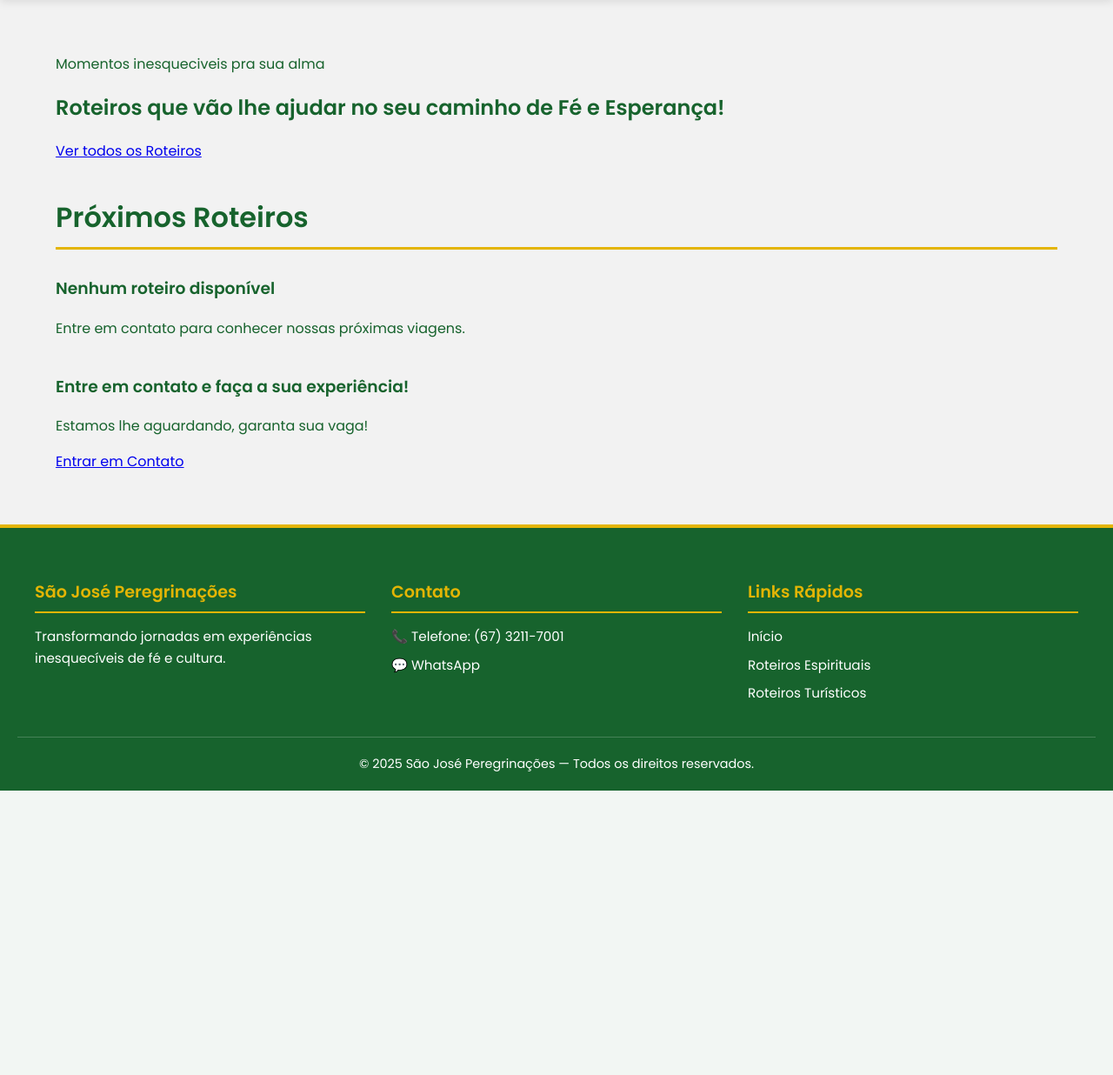
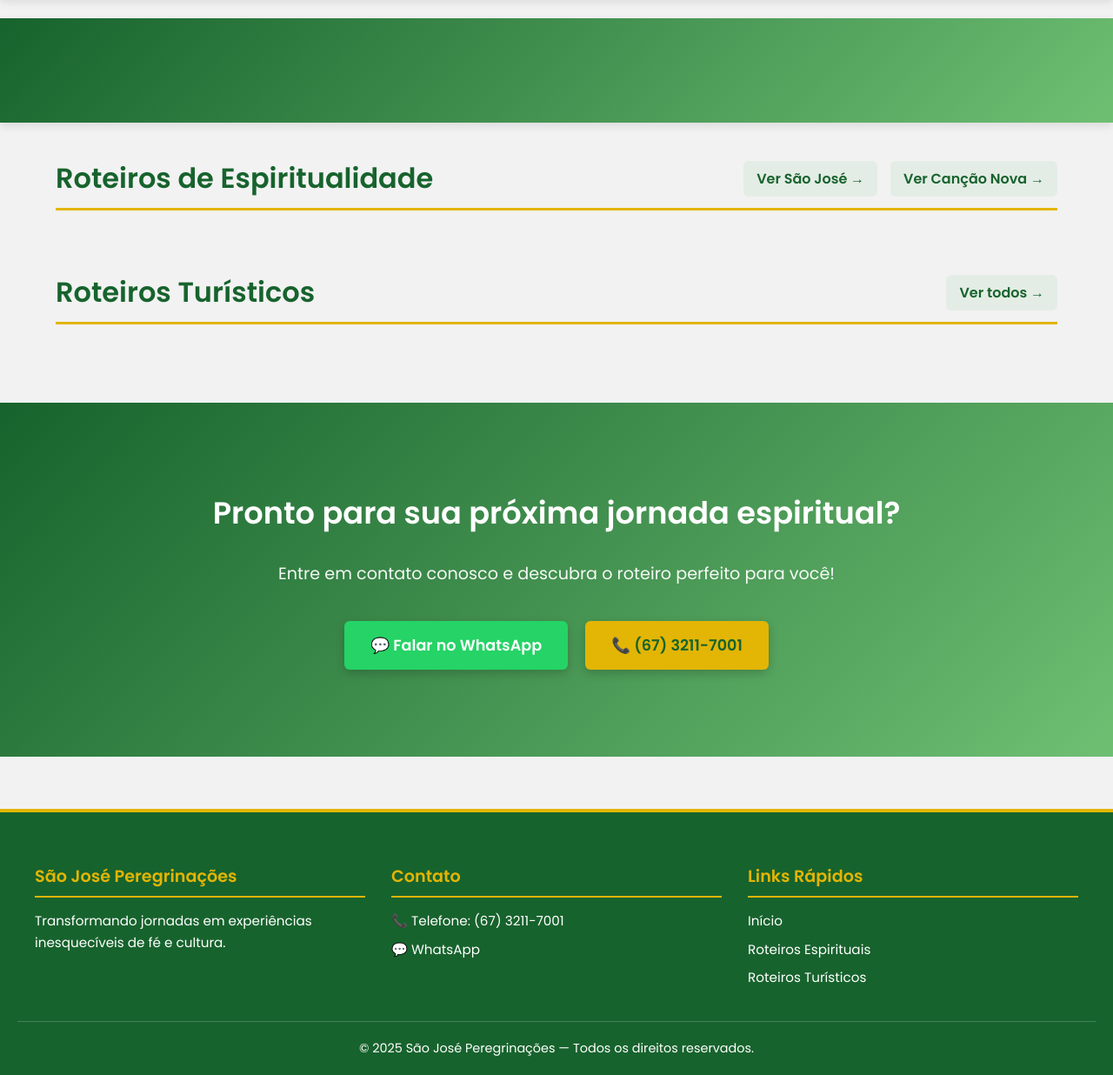
Before and after one commit to marcelofcn/peregrinecomacancaonova, a Flask app: template templates/home.html in a window 1280 px wide. Shown: the part 79-1315 px from the top of the page at 87% size. Before the commit the page ends 988 px from the top, so only its background shows below. Run offline with Flask 3, Linux system fonts and the light colour scheme; the template is opened without the code that fills it, so the values that code supplies are empty; parts of the project's set-up code (start-up, migrations or seed data) failed here and were passed over.

Commit message:
Update home.html

```diff
--- a/templates/home.html
+++ b/templates/home.html
@@ -1,87 +1,211 @@
 {% extends "base.html" %}
-{% block title %}Roteiros de Peregrinação - {{ site_name }}{% endblock %}
+{% block title %}Início — São José Peregrinações{% endblock %}
+
 {% block content %}
-<div class="fade-in">
-    <section class="bg-gray-100 py-20 border-b border-gray-200">
-        <div class="container mx-auto px-4 text-center">
-            <p class="text-xl font-semibold text-cancao-blue mb-3">Momentos inesqueciveis pra sua alma</p>
-            <h1 class="text-5xl font-extrabold text-gray-900 mb-6">Roteiros que vão lhe ajudar no seu caminho de Fé e Esperança!</h1>
-            <p class="text-lg text-gray-600 max-w-3xl mx-auto mb-8">{{ site_description }}</p>
-            <a href="#roteiros" class="bg-cancao-blue hover-cancao-blue text-white px-8 py-3 rounded-full font-bold transition shadow-lg">Ver todos os Roteiros</a>
+<section class="hero">
+  <div class="hero-carousel">
+    {% for txt in hero_texts %}
+      <div class="hero-slide">{{ txt }}</div>
+    {% endfor %}
   </div>
 </section>
 
-    <section id="roteiros" class="container mx-auto px-4 py-16">
-        <h2 class="text-3xl font-bold text-gray-900 mb-10 border-b-4 border-cancao-blue inline-block pb-1">
-            <i data-lucide="compass" class="w-8 h-8 inline mr-2 text-cancao-blue"></i> Próximos Roteiros
-        </h2>
+<section id="espiritualidade" class="container">
+  <div class="section-header-with-link">
+    <h2>Roteiros de Espiritualidade</h2>
+    <div class="header-links">
+      <a href="{{ BASE_PATH }}/roteiros/espiritualidade/sao-jose/" class="link-ver-mais">Ver São José →</a>
+      <a href="{{ BASE_PATH }}/roteiros/espiritualidade/cancaonova/" class="link-ver-mais">Ver Canção Nova →</a>
+    </div>
+  </div>
 
-        {% if roteiros and roteiros|length > 0 %}
-        <div class="grid gap-8 sm:grid-cols-2 lg:grid-cols-3">
-            {% for r in roteiros %}
-            <div class="bg-white rounded-xl shadow-lg hover:shadow-xl transition-shadow duration-300 overflow-hidden group">
-                <div class="h-56 overflow-hidden relative bg-gray-200">
-                    {% if r.img and r.img != 'placeholder.jpg' %}
-                    <img src="{{ url_for('static', filename='img/' + r.img) }}"
-                         alt="{{ r.title }}"
-                         class="w-full h-full object-cover group-hover:scale-105 transition-transform duration-500"
-                         onerror="this.src='https://images.unsplash.com/photo-1542457635-43a290209598?w=500&q=80'">
-                    {% else %}
-                    <img src="https://images.unsplash.com/photo-1542457635-43a290209598?w=500&q=80"
-                         alt="{{ r.title }}"
-                         class="w-full h-full object-cover group-hover:scale-105 transition-transform duration-500">
-                    {% endif %}
-                    <span class="absolute top-3 left-3 bg-cancao-blue text-white text-xs font-semibold px-3 py-1 rounded-full shadow-md">{{ r.duracao }}</span>
+  <div class="cards">
+    {% for r in roteiros_espirituais %}
+      <article class="card">
+        <img src="{{ BASE_PATH }}/static/img/{{ r.img }}" alt="{{ r.title }}">
+        <h3>{{ r.title }}</h3>
+        <p class="card-date">📅 {{ r.date }}</p>
+        <a class="btn" href="{{ BASE_PATH }}/roteiro/{{ r.id }}/">Ver detalhes</a>
+
+      </article>
+    {% endfor %}
   </div>
-                <div class="p-6">
-                    <h3 class="text-xl font-bold text-gray-900 mb-2 truncate" title="{{ r.title }}">{{ r.title }}</h3>
-                    <div class="flex items-center text-gray-500 text-sm mb-4 space-x-4">
-                        <span class="flex items-center gap-1">
-                            <i data-lucide="user" class="w-4 h-4 text-gray-400"></i>
-                            {{ r.director_display.split(' - ')[0] }}
-                        </span>
+</section>
+
+<section id="turismo" class="container">
+  <div class="section-header-with-link">
+    <h2>Roteiros Turísticos</h2>
+    <a href="{{ BASE_PATH }}/roteiros/turisticos/" class="link-ver-mais">Ver todos →</a>
   </div>
-                    <div class="mb-4">
-                        <p class="text-sm text-gray-600 flex items-center gap-2 mb-1">
-                            <i data-lucide="calendar" class="w-4 h-4 text-cancao-blue"></i>
-                            De {{ r.start }} a {{ r.end }}
-                        </p>
-                        <p class="text-2xl font-bold text-green-600 mt-2">{{ r.preco }}</p>
-                        <p class="text-xs text-gray-500">Valor por pessoa</p>
+
+  <div class="cards">
+    {% for t in roteiros_turisticos %}
+      <article class="card">
+        <img src="{{ BASE_PATH }}/static/img/{{ t.img }}" alt="{{ t.title }}">
+        <h3>{{ t.title }}</h3>
+        <p class="card-date">📅 {{ t.date }}</p>
+        <a class="btn" href="{{ BASE_PATH }}/roteiro/{{ t.id }}">Ver detalhes</a>
+      </article>
+    {% endfor %}
   </div>
-                    <a href="{{ url_for('roteiro_detalhe', id=r.id) }}"
-                       class="mt-4 block w-full bg-green-600 text-white text-center py-2.5 rounded-lg font-semibold hover:bg-green-700 transition">
-                        Ver Detalhes
+</section>
+
+<section class="cta-section">
+  <div class="container">
+    <div class="cta-content">
+      <h2>Pronto para sua próxima jornada espiritual?</h2>
+      <p>Entre em contato conosco e descubra o roteiro perfeito para você!</p>
+      <div class="cta-buttons">
+        <a href="https://wa.me/5567998927001?text=Olá! Gostaria de mais informações sobre os roteiros"
+           class="btn btn-whatsapp-cta"
+           target="_blank">
+          💬 Falar no WhatsApp
+        </a>
+        <a href="tel:+556732117001" class="btn btn-phone-cta">
+          📞 (67) 3211-7001
         </a>
       </div>
     </div>
-            {% endfor %}
   </div>
-        {% else %}
-        <div class="bg-yellow-50 border-l-4 border-yellow-400 p-6 rounded-lg">
-            <div class="flex items-center">
-                <i data-lucide="alert-triangle" class="w-6 h-6 text-yellow-600 mr-3"></i>
-                <div>
-                    <h3 class="text-lg font-bold text-yellow-800">Nenhum roteiro disponível</h3>
-                    <p class="text-yellow-700">Entre em contato para conhecer nossas próximas viagens.</p>
-                </div>
-            </div>
-        </div>
-        {% endif %}
 </section>
 
-    <section class="bg-cancao-blue py-12 mt-16">
-        <div class="container mx-auto px-4 text-center">
-            <h3 class="text-2xl font-bold text-white mb-4">Entre em contato e faça a sua experiência!</h3>
-            <p class="text-blue-100 mb-6">Estamos lhe aguardando, garanta sua vaga!</p>
-            <a href="{{ url_for('contato') }}" class="inline-block bg-white text-cancao-blue px-6 py-2.5 rounded-full font-semibold hover:bg-gray-100 transition shadow-lg">Entrar em Contato</a>
-        </div>
-    </section>
-</div>
+<style>
+.section-header-with-link {
+  display: flex;
+  justify-content: space-between;
+  align-items: center;
+  margin-bottom: 30px;
+  padding-bottom: 10px;
+  border-bottom: 3px solid var(--dourado);
+  flex-wrap: wrap;
+  gap: 15px;
+}
 
-{% block extra_js %}
-<script>
-    lucide.createIcons();
-</script>
+.section-header-with-link h2 {
+  margin: 0;
+  border: none;
+  padding: 0;
+}
+
+.header-links {
+  display: flex;
+  gap: 15px;
+  flex-wrap: wrap;
+}
+
+.link-ver-mais {
+  color: var(--verde-escuro);
+  text-decoration: none;
+  font-weight: 600;
+  font-size: 1rem;
+  padding: 8px 15px;
+  border-radius: 6px;
+  background: rgba(111, 191, 115, 0.1);
+  transition: all 0.3s;
+  white-space: nowrap;
+}
+
+.link-ver-mais:hover {
+  background: var(--verde-claro);
+  color: var(--branco);
+  transform: translateX(5px);
+}
+
+.card-date {
+  color: #666;
+  font-size: 0.95rem;
+  font-weight: 500;
+}
+
+.cta-section {
+  background: linear-gradient(135deg, var(--verde-escuro) 0%, var(--verde-claro) 100%);
+  color: var(--branco);
+  padding: 60px 20px;
+  margin-top: 60px;
+  text-align: center;
+}
+
+.cta-content h2 {
+  font-size: 2.2rem;
+  margin-bottom: 15px;
+  color: var(--branco);
+  border: none;
+}
+
+.cta-content p {
+  font-size: 1.2rem;
+  margin-bottom: 30px;
+  opacity: 0.95;
+}
+
+.cta-buttons {
+  display: flex;
+  gap: 20px;
+  justify-content: center;
+  flex-wrap: wrap;
+}
+
+.btn-whatsapp-cta {
+  background: #25D366;
+  color: var(--branco);
+  font-size: 1.1rem;
+  padding: 15px 30px;
+  box-shadow: 0 4px 12px rgba(0, 0, 0, 0.2);
+}
+
+.btn-whatsapp-cta:hover {
+  background: #128C7E;
+  transform: translateY(-3px);
+  box-shadow: 0 6px 16px rgba(0, 0, 0, 0.3);
+}
+
+.btn-phone-cta {
+  background: var(--dourado);
+  color: var(--verde-escuro);
+  font-size: 1.1rem;
+  padding: 15px 30px;
+  box-shadow: 0 4px 12px rgba(0, 0, 0, 0.2);
+}
+
+.btn-phone-cta:hover {
+  background: var(--branco);
+  transform: translateY(-3px);
+  box-shadow: 0 6px 16px rgba(0, 0, 0, 0.3);
+}
+
+@media (max-width: 768px) {
+  .section-header-with-link {
+    flex-direction: column;
+    align-items: flex-start;
+  }
+
+  .header-links {
+    width: 100%;
+    flex-direction: column;
+  }
+
+  .link-ver-mais {
+    width: 100%;
+    text-align: center;
+  }
+
+  .cta-content h2 {
+    font-size: 1.6rem;
+  }
+
+  .cta-content p {
+    font-size: 1rem;
+  }
+
+  .cta-buttons {
+    flex-direction: column;
+    width: 100%;
+  }
+
+  .btn-whatsapp-cta,
+  .btn-phone-cta {
+    width: 100%;
+  }
+}
+</style>
 {% endblock %}
-{% endblock %}
```
Lines whose indentation alone changed are shown as unchanged.
